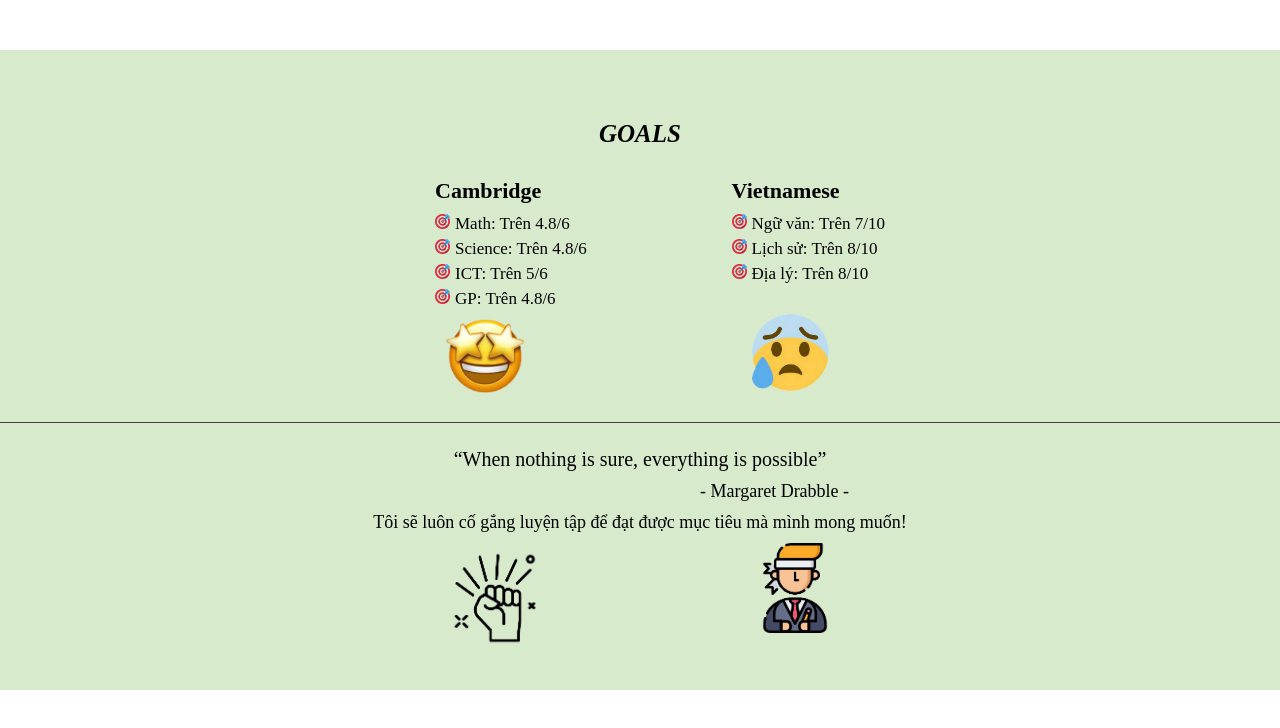
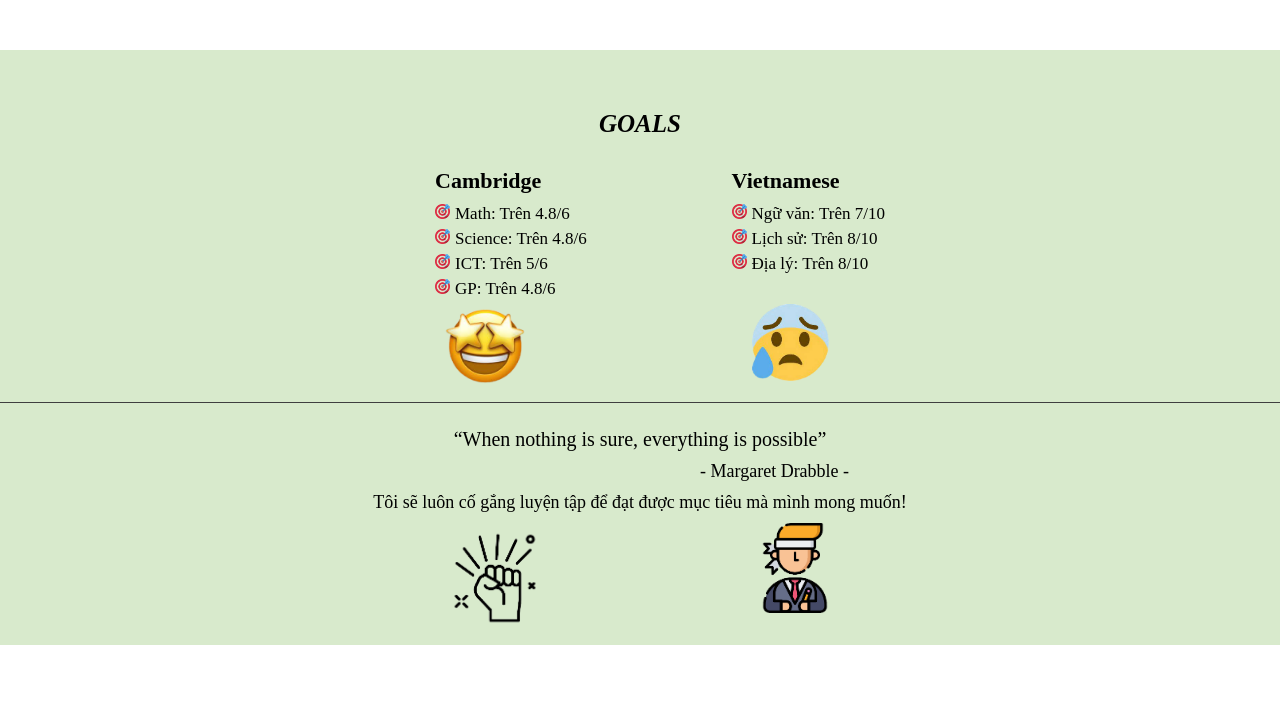
Before and after one commit to JackyDooky/portfolio, a plain HTML site: page index.html in a window 1280 px wide. Shown: the part 1170-1898 px from the top of the page. Drawn offline with Linux system fonts and the light colour scheme.

Commit message:
Finish wishes

```diff
--- a/styles.css
+++ b/styles.css
@@ -150,8 +150,8 @@ nav {
     flex-direction: column;
     align-items: left;
     background-color: #d8eacc;
-    padding-top: 70px;
-    height: 570px;
+    padding-top: 60px;
+    height: 535px;
 }
 .title3 {
     font-style: italic;
@@ -165,7 +165,7 @@ nav {
     justify-content: space-between;
     width: 450px;
     margin-left: 435px;
-    margin-bottom: 20px;
+    margin-bottom: 10px;
 }
 .cambridge, .vietnamese {
     display: flex;
```
